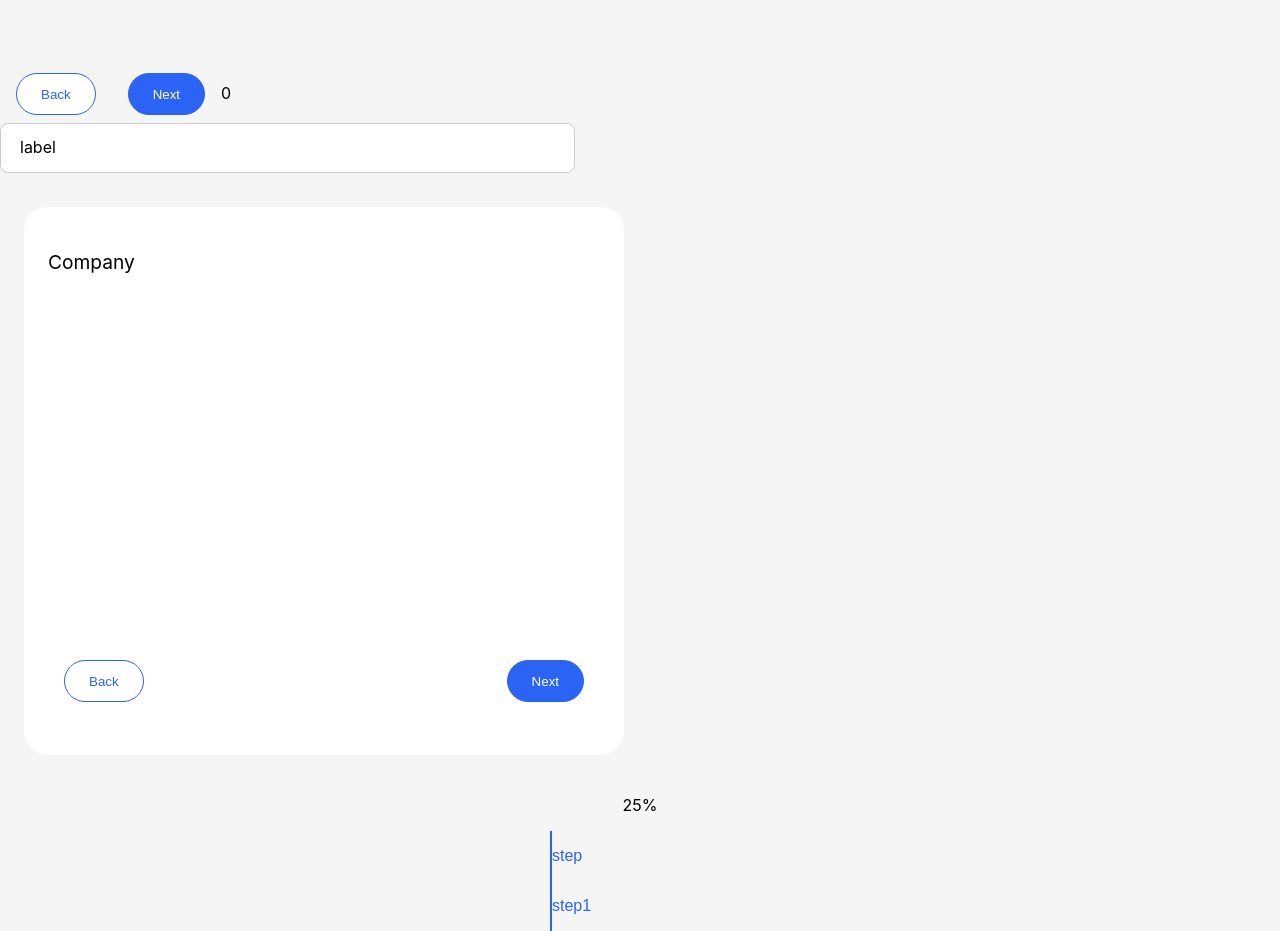
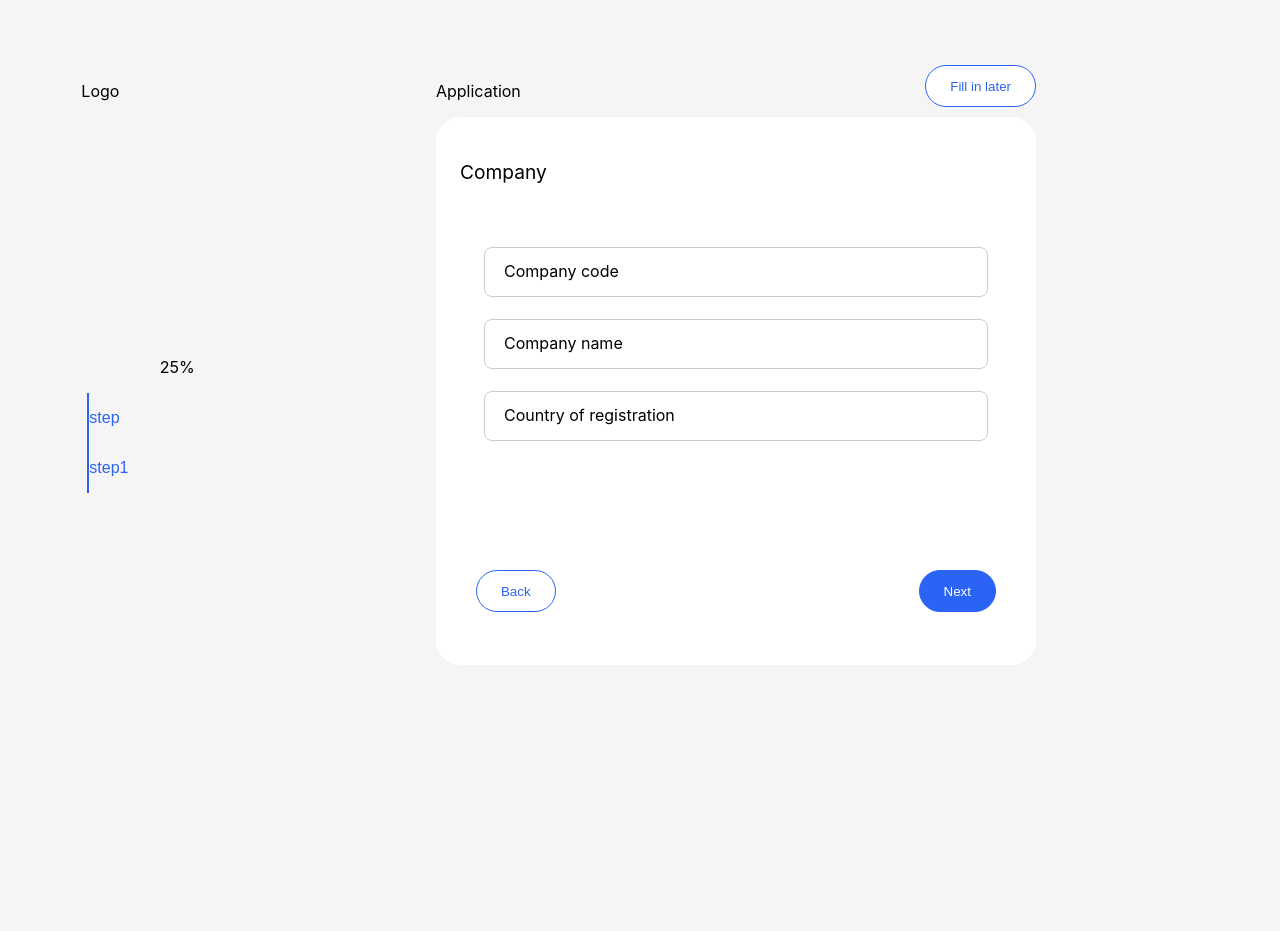
Before and after one commit to Ausra/sme-go, a React (Create React App) app: page / in a window 1280 px wide. After the commit the page ends 800 px from the top, so only its background shows below. Built offline with nearby package versions, Linux system fonts and the light colour scheme.

Commit message:
adjusted company form layout

```diff
--- a/package.json
+++ b/package.json
@@ -16,6 +16,7 @@
     "react-dom": "^18.2.0",
     "react-redux": "^8.0.5",
     "react-scripts": "5.0.1",
+    "sass": "^1.56.0",
     "styled-components": "^5.3.6",
     "typescript": "^4.8.4",
     "web-vitals": "^2.1.4"
--- a/src/components/button/Button.tsx
+++ b/src/components/button/Button.tsx
@@ -6,17 +6,19 @@ export interface ButtonProps extends React.HTMLAttributes<HTMLElement> {
   dataTestId?: string;
   title?: string;
   primary?: boolean;
+  margin?: string;
 }
 
 export const defaultTestId = "styled-button";
 
 const StyledButton = styled.button<{
   primary?: boolean | undefined;
+  margin?: string;
 }>`
   border-radius: 24px;
   border: 1px solid ${defaultTheme.button.primaryColor};
   color: white;
-  margin: 8px 16px;
+  margin: ${(props) => (props.margin ? props.margin : `8px 16px`)};
   padding: 12px 24px;
   height: 42px;
 
@@ -35,6 +37,7 @@ const Button: FunctionComponent<ButtonProps> = ({
   primary,
   onClick,
   dataTestId,
+  margin,
 }) => {
   return (
     <>
@@ -42,6 +45,7 @@ const Button: FunctionComponent<ButtonProps> = ({
         primary={primary}
         onClick={onClick}
         data-testid={defaultTestId || dataTestId}
+        margin={margin}
       >
         {title}
       </StyledButton>
--- a/src/components/card/Card.tsx
+++ b/src/components/card/Card.tsx
@@ -6,7 +6,7 @@ import { defaultTheme } from "../../utils/global-styles";
 
 interface CardProps {
   dataTestId?: string;
-  children?: ReactElement;
+  children?: ReactElement[] | ReactElement;
   title?: string;
 }
 
@@ -19,13 +19,13 @@ const Container = styled.div`
   min-height: 400px;
   border-radius: 24px;
   background-color: ${defaultTheme.cardBackground};
-  margin: 24px;
   padding: 24px 24px;
 `;
 const ContentLayout = styled.div`
   display: flex;
   flex-direction: column;
   min-height: 300px;
+  padding: 0 24px;
 `;
 
 const Card: FunctionComponent<CardProps> = ({
--- a/src/components/input/Input.tsx
+++ b/src/components/input/Input.tsx
@@ -14,8 +14,8 @@ const defaultTestId = "styled-input-container";
 
 const Container = styled.div`
   position: relative;
-  width: 575px;
   height: 60px;
+  margin: 6px 0;
 `;
 
 const StyledInput = styled.input`
--- a/src/features/companyForm/CompanyForm.tsx
+++ b/src/features/companyForm/CompanyForm.tsx
@@ -3,35 +3,37 @@ import React from "react";
 import { useAppSelector } from "../../hooks/useAppSelector";
 import { useAppDispatch } from "../../hooks/useAppDispatch";
 import { companyAsync, selectCount, clickNext } from "./companyFormSlice";
-import Button from "../../components/button";
 import Card from "../../components/card/Card";
 import Input from "../../components/input";
-import Stepper from "../../components/Stepper";
+import Stepper from "../../components/stepper";
+import Text from "../../components/text";
+import style from "./companyForm.module.scss";
+import Button from "../../components/button";
 
 export function CompanyForm() {
   const count = useAppSelector(selectCount);
   const dispatch = useAppDispatch();
 
-  const handleClick = () => {
-    if (count === 3) {
-      dispatch(companyAsync(count));
-    }
-    dispatch(clickNext(1));
-  };
-
   return (
-    <div>
-      <Button aria-label="Submit Form" onClick={handleClick} title="Back" />
-      <Button
-        aria-label="Submit Form"
-        onClick={handleClick}
-        primary
-        title="Next"
-      />
-      <span>{count}</span>
-      <Input label="label" type="text" />
-      <Card title="Company" />
-      <Stepper steps={[{ title: "step" }, { title: "step1" }]} />
+    <div className={style.container}>
+      <div className={style.contentContainer}>
+        <div className={style.asideLeft}>
+          <Text>Logo</Text>
+          <Stepper steps={[{ title: "step" }, { title: "step1" }]} />
+        </div>
+        <div className={style.content}>
+          <div className={style.header}>
+            <Text>Application</Text>
+            <Button title="Fill in later" margin="0 0" />
+          </div>
+          <Card title="Company">
+            <Input label="Company code" />
+            <Input label="Company name" />
+            <Input label="Country of registration" />
+          </Card>
+        </div>
+        <div className={style.asideRight}></div>
+      </div>
     </div>
   );
 }
--- /dev/null
+++ b/src/features/companyForm/companyForm.module.scss
@@ -0,0 +1,19 @@
+.container {
+  display: flex;
+  flex-direction: column;
+  align-items: center;
+}
+
+.header {
+  display: flex;
+  flex-direction: row;
+  width: 100%;
+  justify-content: space-between;
+}
+
+.contentContainer {
+  display: flex;
+  flex-direction: row;
+  justify-content: space-around;
+  width: 100%;
+}
```
Also changed, not shown: 1 other file (tests, documents, lock files or other folders).
